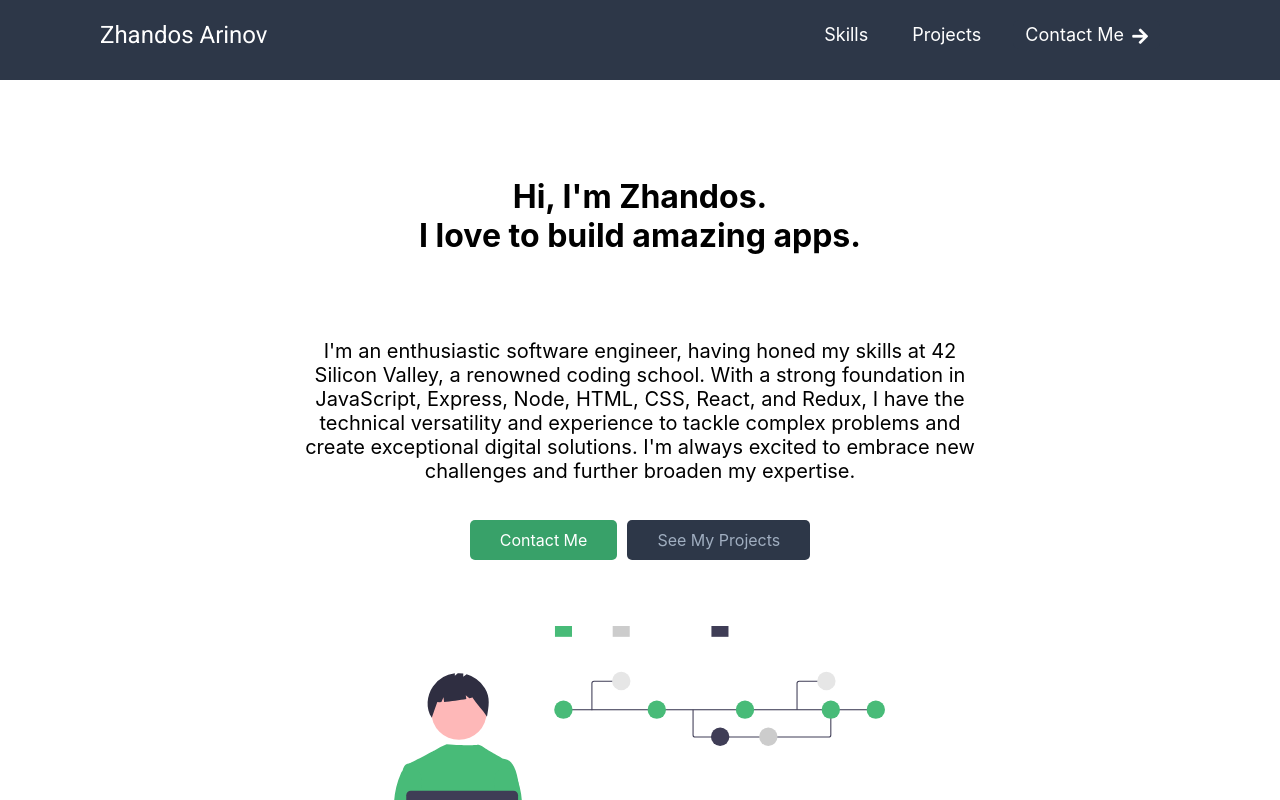
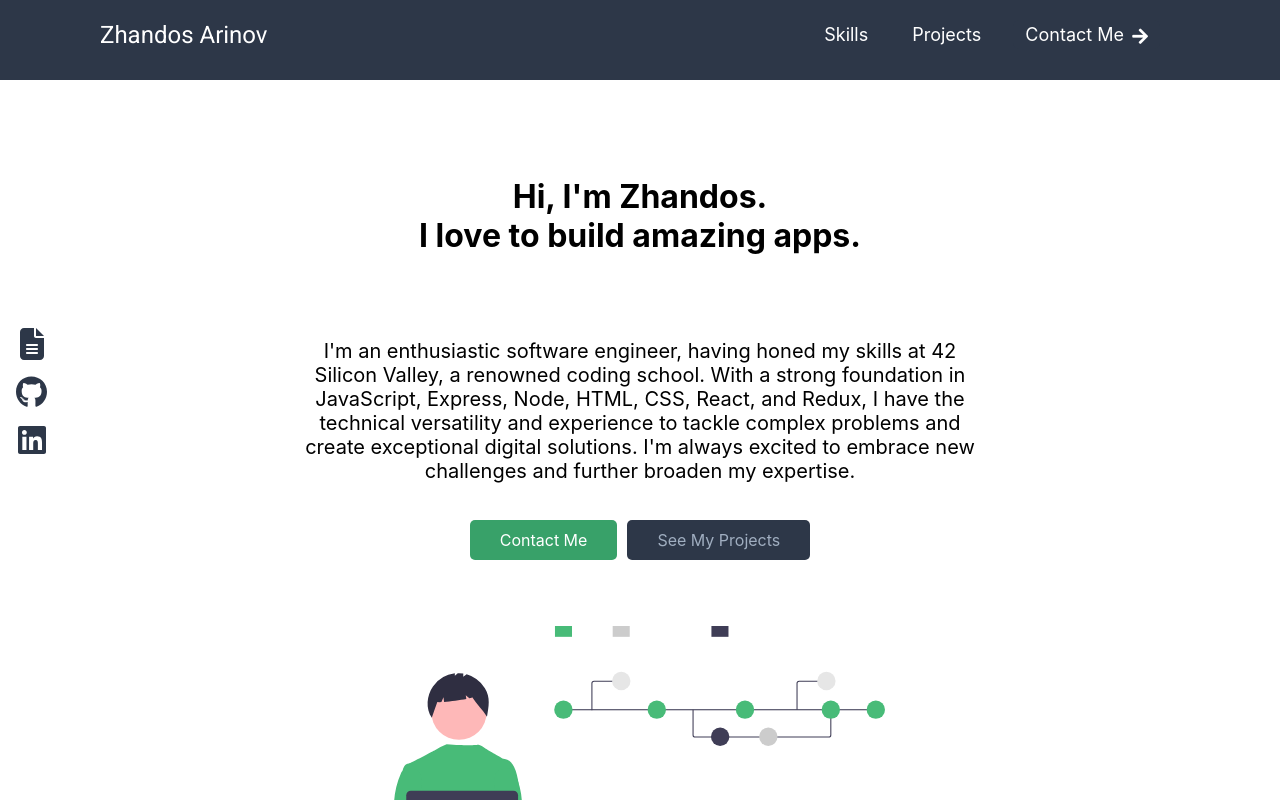
Before and after one commit to jandos0492/portfolio-project, a React (Create React App) app in the folder frontend/: page / in a window 1280 px wide. Shown: the top 800 px of the page. Built offline with nearby package versions, Linux system fonts and the light colour scheme; the HTML template or start-up script is replaced by a standard one.

Commit message:
Added some changes to the project css

```diff
--- a/frontend/package.json
+++ b/frontend/package.json
@@ -3,6 +3,9 @@
   "version": "0.1.0",
   "private": true,
   "dependencies": {
+    "@fortawesome/free-brands-svg-icons": "^6.4.0",
+    "@fortawesome/free-solid-svg-icons": "^6.4.0",
+    "@fortawesome/react-fontawesome": "^0.2.0",
     "@testing-library/jest-dom": "^5.16.5",
     "@testing-library/react": "^13.4.0",
     "@testing-library/user-event": "^13.5.0",
@@ -10,6 +13,7 @@
     "react-dom": "^18.2.0",
     "react-router-dom": "^6.11.1",
     "react-scripts": "^2.1.3",
+    "uuid": "^9.0.0",
     "web-vitals": "^2.1.4"
   },
   "scripts": {
--- a/frontend/src/App.js
+++ b/frontend/src/App.js
@@ -3,10 +3,12 @@ import Navbar from "./components/Navbar";
 import About from "./components/About";
 import Skills from "./components/Skills";
 import Contact from "./components/Contact";
+import ContactLinks from "./components/ContactLinks";
 
 function App() {
   return (
     <div>
+      <ContactLinks />
       <Navbar />
       <About />
       <Skills />
--- a/frontend/src/components/About/About.css
+++ b/frontend/src/components/About/About.css
@@ -140,3 +140,9 @@
     font-size: 14px;
   }
 }
+
+@media screen and (max-width: 375px) {
+  .about-title {
+    font-size: 18px;
+  }
+}
--- a/frontend/src/components/Contact/Contact.css
+++ b/frontend/src/components/Contact/Contact.css
@@ -101,3 +101,27 @@ button:hover {
     font-size: 16px;
   }
 }
+
+@media screen and (max-width: 500px) {
+  .contact-form {
+    padding: 0;
+  }
+
+    #contact {
+      display: flex;
+      flex-direction: column;
+      align-items: center;
+      justify-content: center;
+      padding-top: 150px;
+      padding-right: 60px;
+      padding-bottom: 150px;
+      padding-left: 60px;
+      margin-top: -60px;
+    }
+}
+
+@media screen and (max-width: 375px) {
+  h2 {
+    font-size: 18px;
+  }
+}
--- a/frontend/src/components/Contact/index.js
+++ b/frontend/src/components/Contact/index.js
@@ -47,11 +47,13 @@ const Contact = () => {
     <section id="contact" >
       <h2>Contact Me</h2>
       <form onSubmit={handleSubmit} className="contact-form">
-      {emailSent && <p className="email-sent">Message sent successfully!</p>}
+        {emailSent && <p className="email-sent">Message sent successfully!</p>}
         <div className="form-group">
           <label htmlFor="name">Name</label>
           <input
             type="text"
+            tabIndex="1"
+            id="name" // Added id here
             value={name}
             onChange={(e) => setName(e.target.value)}
             required
@@ -61,6 +63,8 @@ const Contact = () => {
           <label htmlFor="email">Email</label>
           <input
             type="email"
+            tabIndex="2"
+            id="email" // Added id here
             value={email}
             onChange={(e) => setEmail(e.target.value)}
             required
@@ -69,6 +73,8 @@ const Contact = () => {
         <div className="form-group">
           <label htmlFor="message">Message</label>
           <textarea
+            id="message"
+            tabIndex="3"
             value={message}
             onChange={(e) => setMessage(e.target.value)}
             required
--- /dev/null
+++ b/frontend/src/components/ContactLinks/ContactLinks.css
@@ -0,0 +1,60 @@
+.contact-links {
+  display: flex;
+  flex-direction: column;
+  justify-content: center;
+  align-items: center;
+  position: fixed;
+  left: 0;
+  top: 0;
+  height: 100vh;
+  padding: 1em;
+}
+
+.contact-link {
+  position: relative;
+  display: flex;
+  align-items: center;
+  justify-content: flex-start;
+  margin-bottom: 1em;
+  color: #2d3748;
+  cursor: pointer;
+}
+
+.link-content {
+  color: #2d3748;
+}
+
+.link-text {
+  position: absolute;
+  left: 50%;
+  margin-left: 10px;
+  padding-top: 5px;
+  transition: opacity 0.5s ease-in-out, left 0.5s ease-in-out;
+  opacity: 0;
+  text-decoration: none;
+  /* Removes underline */
+  color: black;
+  /* Sets initial link color */
+}
+
+.contact-link:hover .link-text {
+  opacity: 1;
+  left: 100%;
+}
+
+@media screen and (max-width: 600px) {
+
+  .contact-link .fa {
+      font-size: 1em;
+      /* the size you want when the viewport is 500px wide or less */
+    }
+  .link-text {
+    opacity: 0;
+    visibility: hidden;
+    transition: none;
+  }
+
+  .contact-links {
+    padding: 0.5em;
+  }
+}
--- /dev/null
+++ b/frontend/src/components/ContactLinks/index.js
@@ -0,0 +1,67 @@
+import React, { useState, useEffect } from 'react';
+import { FontAwesomeIcon } from '@fortawesome/react-fontawesome';
+import { faLinkedin, faGithub } from '@fortawesome/free-brands-svg-icons';
+import { faFileAlt } from '@fortawesome/free-solid-svg-icons';
+import './ContactLinks.css';
+
+const ContactLinks = () => {
+  const [activeLink, setActiveLink] = useState('');
+  const [windowWidth, setWindowWidth] = useState(window.innerWidth);
+
+  useEffect(() => {
+    const handleResize = () => {
+      setWindowWidth(window.innerWidth);
+    };
+
+    window.addEventListener('resize', handleResize);
+
+    return () => {
+      window.removeEventListener('resize', handleResize);
+    };
+  }, []);
+
+  const iconSize = windowWidth < 600 ? 'lg' : '2x';
+
+  return (
+    <div className="contact-links">
+      <div
+        className="contact-link"
+        onMouseEnter={() => setActiveLink('Resume')}
+        onMouseLeave={() => setActiveLink('')}
+      >
+        <a href="https://docs.google.com/document/d/1mNv8V8YEZWieV6DlmS5BaSbmVJxMaHaU5iwM2madA1s/export?format=pdf" download className="link-content">
+          <FontAwesomeIcon icon={faFileAlt} size={iconSize} />
+          {activeLink === 'Resume' && <span className="link-text">Resume</span>}
+        </a>
+      </div>
+      <div
+        className="contact-link"
+        onMouseEnter={() => setActiveLink('Github')}
+        onMouseLeave={() => setActiveLink('')}
+      >
+        <a
+          href="https://github.com/jandos0492"
+          target="_blank" rel="noopener noreferrer"
+          className="link-content">
+          <FontAwesomeIcon icon={faGithub} size={iconSize} />
+          {activeLink === 'Github' && <span className="link-text">Github</span>}
+        </a>
+      </div>
+      <div
+        className="contact-link"
+        onMouseEnter={() => setActiveLink('LinkedIn')}
+        onMouseLeave={() => setActiveLink('')}
+      >
+        <a
+          href="https://www.linkedin.com/in/zhandos-arinov-19046a156/"
+          target="_blank" rel="noopener noreferrer"
+          className="link-content">
+          <FontAwesomeIcon icon={faLinkedin} size={iconSize} />
+          {activeLink === 'LinkedIn' && <span className="link-text">LinkedIn</span>}
+        </a>
+      </div>
+    </div>
+  );
+};
+
+export default ContactLinks;
--- a/frontend/src/components/Navbar/Navbar.css
+++ b/frontend/src/components/Navbar/Navbar.css
@@ -141,6 +141,22 @@ nav a:hover {
   }
 }
 
+@media screen and (max-width: 400px) {
+  .title-font {
+    font-size: 20px;
+  }
+
+    header {
+      padding: 0 10px;
+      /* reduce the padding */
+      background-color: #2d3748;
+      position: sticky;
+      top: 0;
+      height: 80px;
+      z-index: 10;
+    }
+}
+
 @media screen and (min-width: 769px) {
   .hamburger-menu {
     display: none;
--- a/frontend/src/components/Skills/Skills.css
+++ b/frontend/src/components/Skills/Skills.css
@@ -130,6 +130,10 @@
     margin-left: 20px;
   }
 
+  h1 {
+    font-size: 20px
+  }
+
 }
 
 @media screen and (max-width: 375px) {
@@ -144,12 +148,12 @@
   }
 
   .skills-card {
-    max-width: 140px;
+    max-width: 120px;
     max-height: 170px;
   }
 
   .skills-heading {
-    font-size: 24px;
+    font-size: 18px;
   }
 
   .skill-title {
```
Also changed, not shown: 2 other files (tests, documents, lock files or other folders).
